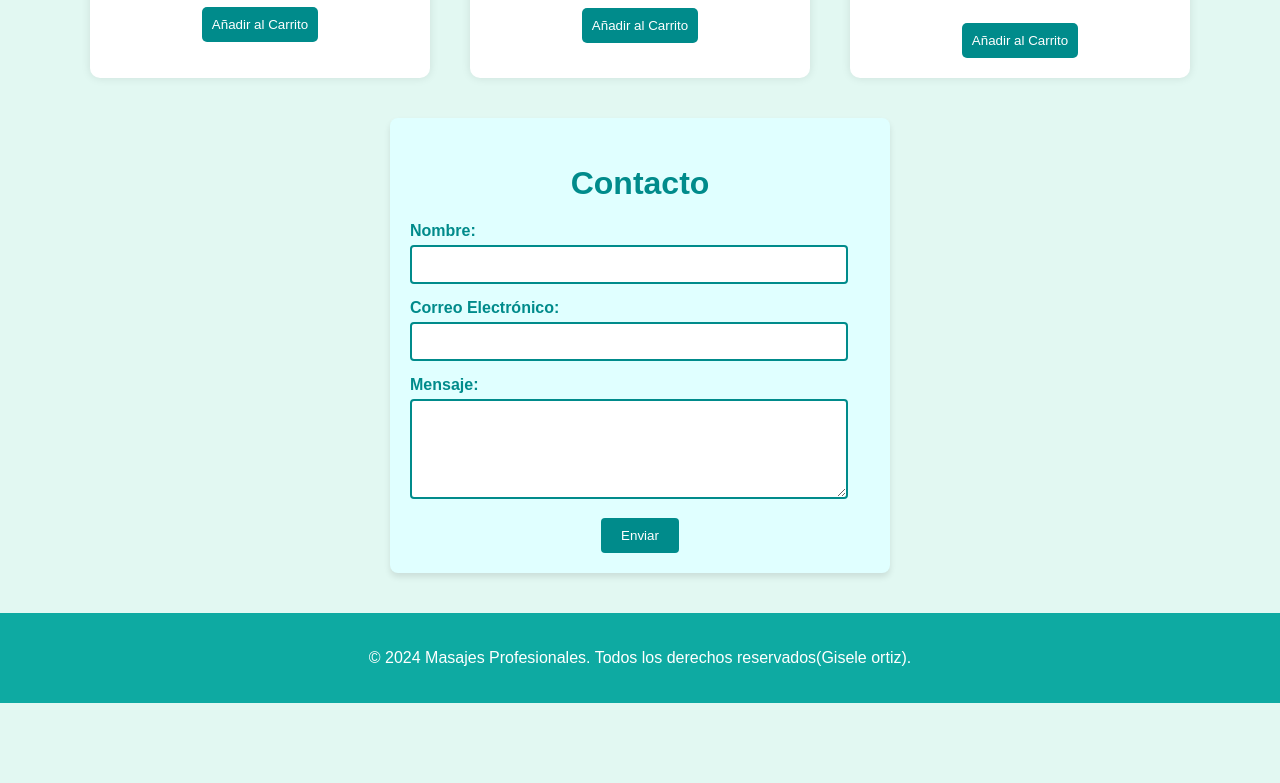
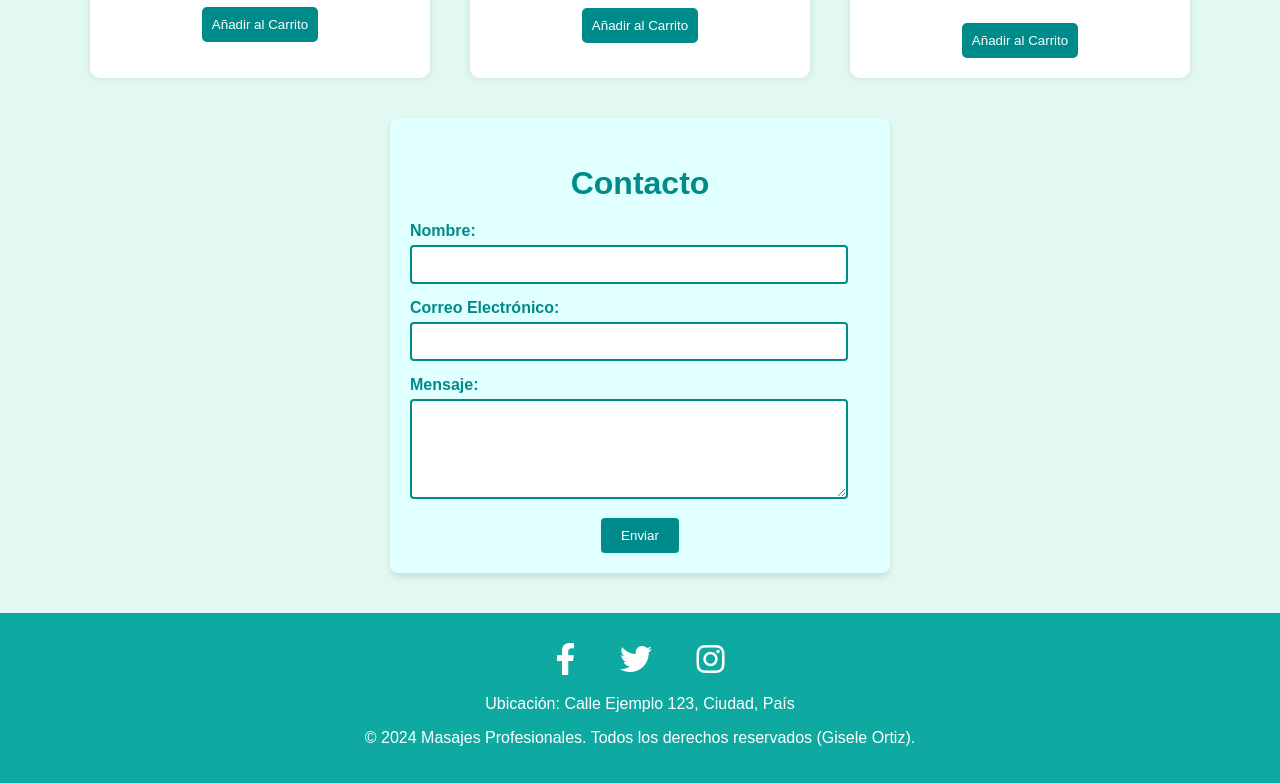
Before and after one commit to giseleortiz/pagina-masajes, a plain HTML site: page index.html in a window 1280 px wide. Shown: the part 1370-2153 px from the top of the page. Before the commit the page ends 2073 px from the top, so only its background shows below. Drawn offline with Linux system fonts and the light colour scheme.

Commit message:
agregue resdes sociales

```diff
--- a/index.html
+++ b/index.html
@@ -3,6 +3,7 @@
 <head>
     <meta charset="UTF-8">
     <meta name="viewport" content="width=device-width, initial-scale=1.0">
+    <link rel="stylesheet" href="https://cdnjs.cloudflare.com/ajax/libs/font-awesome/6.0.0-beta3/css/all.min.css">
     <title>Masajes Profesionales</title>
     <link rel="stylesheet" href="styles.css">
 </head>
@@ -149,7 +150,22 @@
     </section>
 
     <footer>
-        <p>&copy; 2024 Masajes Profesionales. Todos los derechos reservados(Gisele ortiz).</p>
+
+
+
+        <div class="footer-socials">
+            <div class="redes-sociales">
+                <a href="https://facebook.com" target="_blank"><i class="fab fa-facebook-f"></i></a>
+                <a href="https://twitter.com" target="_blank"><i class="fab fa-twitter"></i></a>
+                <a href="https://instagram.com" target="_blank"><i class="fab fa-instagram"></i></a>
+            </div>
+        </div>
+
+        <div class="footer-location">
+            <p>Ubicación: Calle Ejemplo 123, Ciudad, País</p>
+        </div>
+        <p>&copy; 2024 Masajes Profesionales. Todos los derechos reservados (Gisele Ortiz).</p>
+
     </footer>
 
     <!-- Carrito de Compras -->
--- a/styles.css
+++ b/styles.css
@@ -97,6 +97,29 @@ footer {
     background-color: #0eaaa2;
     color: white;
     margin-top: 40px;
+}
+
+.footer-socials {
+    margin-top: 10px;
+}
+
+.footer-socials a {
+    margin: 0 10px;
+    display: inline-block;
+}
+
+.footer-socials img {
+    width: 30px;
+    height: 30px;
+}
+
+.footer-location {
+    margin-top: 20px;
+}
+.footer-socials i {
+    font-size: 32px;
+    color: white;
+    margin: 0 10px;
 }
 
 #cart {
```
